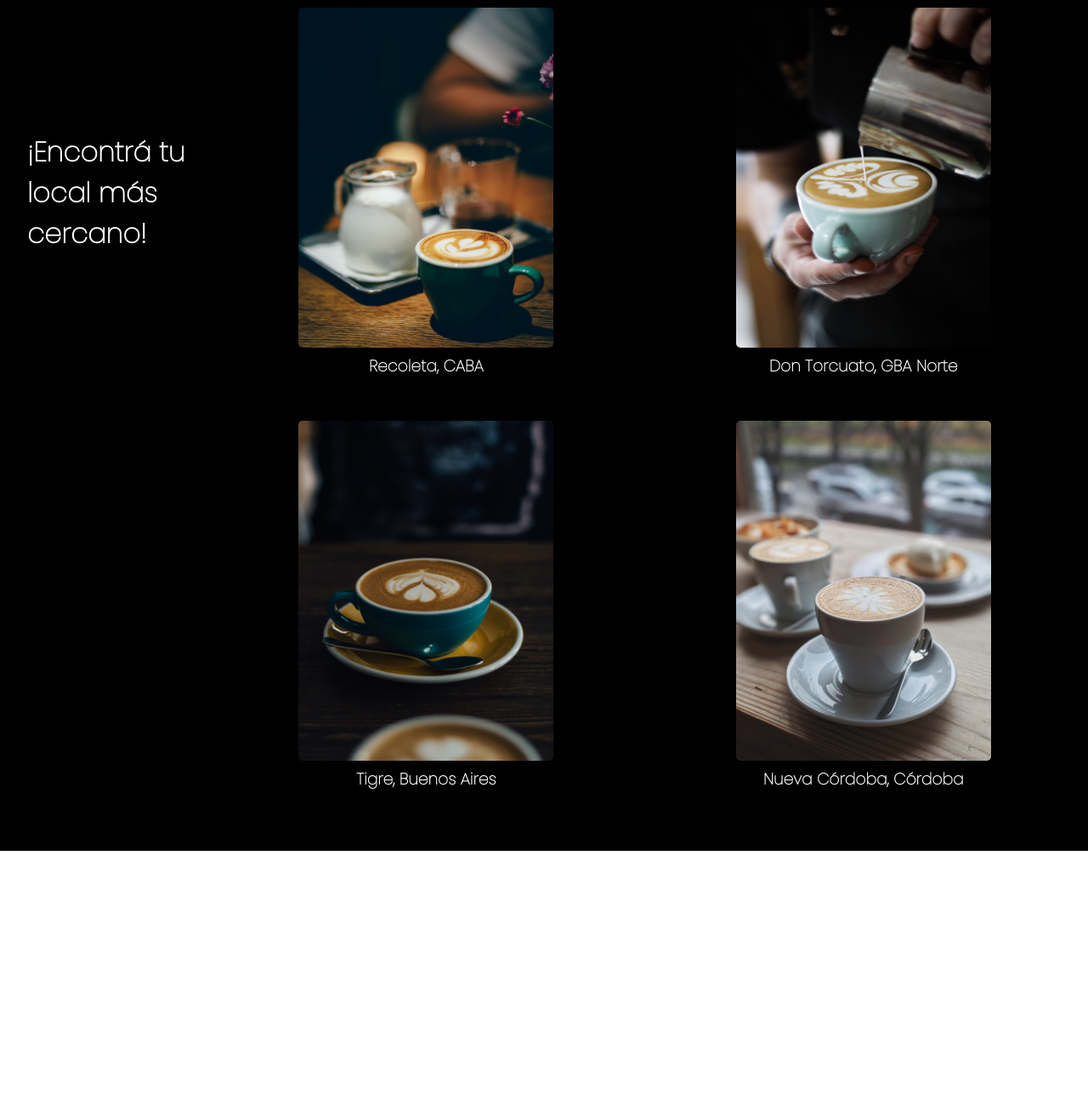
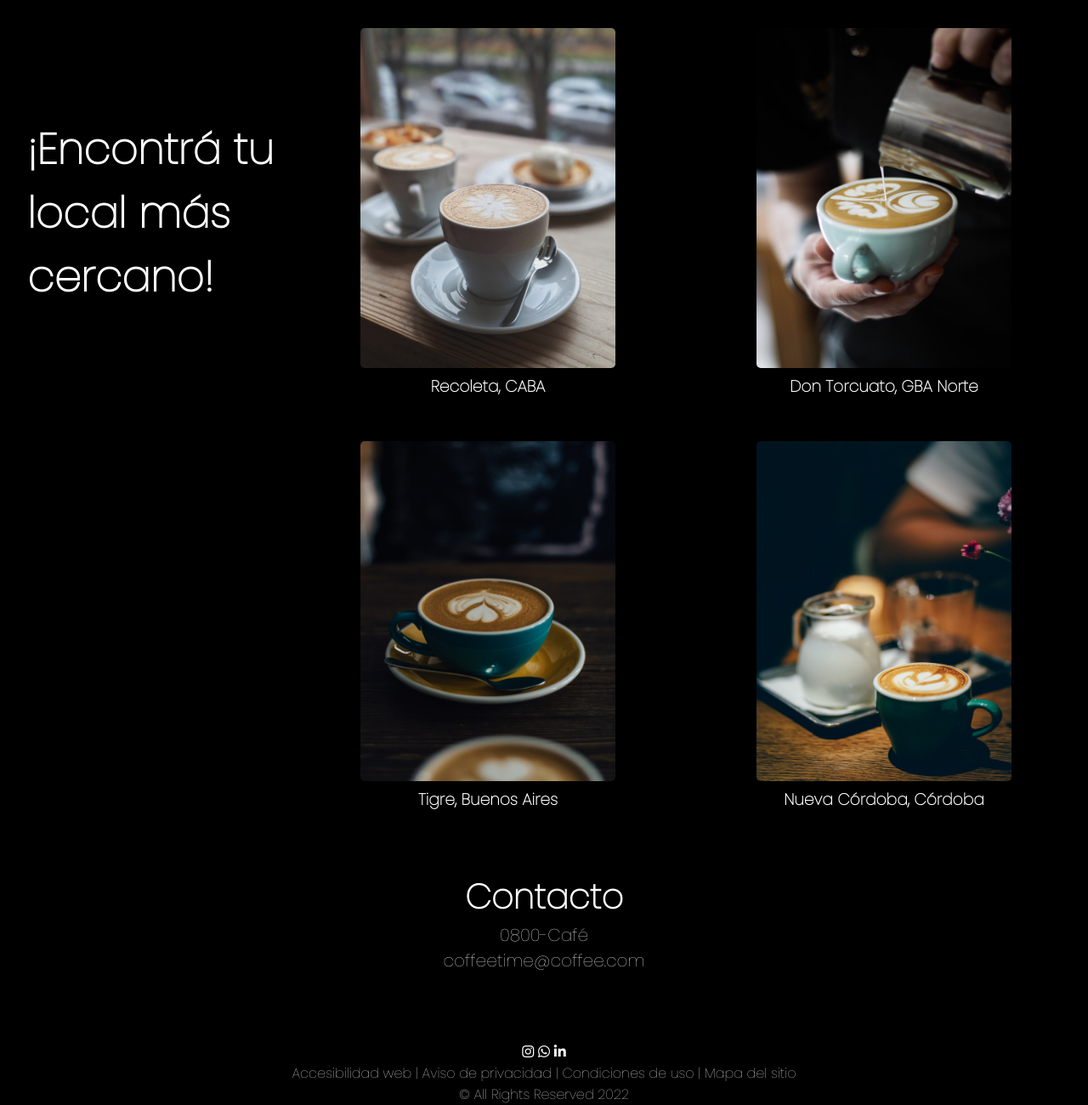
Before and after one commit to revcamila/CoffeeTime, a plain HTML site: page index.html in a window 1280 px wide. Shown: the part 1498-2798 px from the top of the page at 85% size. Before the commit the page ends 2499 px from the top, so only its background shows below. Drawn offline with nearby package versions, Linux system fonts and the light colour scheme.

Commit message:
Contact & footer

```diff
--- a/index.html
+++ b/index.html
@@ -58,7 +58,7 @@
         </section>
         <!-- about-us -->
         <section class="section" id="about-us">
-            <h2 class="about-title animate__animated animate__bounceIn">Sobre Nosotros</h2>
+            <h2 class="about-title">Sobre Nosotros</h2>
             <div class="about-container">
                 <p class="about-text">
                     Café de especialidad para que disfrutes en nuestros locales o en la comodidad
@@ -66,13 +66,13 @@
                     Contamos con un servicio de delivery para llevarte el más sabroso café sin que tengas que
                     moverte de tu casa!</br></p>
             </div>
-            <img src="./img/coffeeglass.png" class="about-img  animate__animated animate__swing" />
+            <img src="./img/coffeeglass.png" class="about-img" />
             </div>
         </section>
 
         <section class="section" id="store">
             <div class="title-container">
-                <h2 class="section-title">¡Encontrá tu local más cercano!</h2>
+                <h2 class="store-title">¡Encontrá tu local más cercano!</h2>
             </div>
             <div class="store-container">
                 <div class="store-card">
@@ -84,7 +84,7 @@
                     <h3 class="store-location">Lomas de Zamora, GBA Sur</h2>
                 </div>
                 <div class="store-card">
-                    <img src="./img/locales2.jpg" class="store-img" />
+                    <img src="./img/locales5.jpg" class="store-img" />
                     <h3 class="store-location">Recoleta, CABA</h2>
                 </div>
                 <div class="store-card">
@@ -96,13 +96,39 @@
                     <h3 class="store-location">Tigre, Buenos Aires</h2>
                 </div>
                 <div class="store-card">
-                    <img src="./img/locales5.jpg" class="store-img" />
+                    <img src="./img/locales2.jpg" class="store-img" />
                     <h3 class="store-location">Nueva Córdoba, Córdoba</h2>
                 </div>
+            </div>
+        </section>
+
+        <!--Contacto-->
+        <section class="contact">
+            <div class="contact-info">
+                <h2 class="contact-title">Contacto</h2>
+                    <a>0800-Café</a>
+                 <p>coffeetime@coffee.com</p>
             </div>
 
         </section>
     </main>
+
+    <!--Footer-->
+    <footer>
+        <div class="info-container">
+
+            <div class="social">
+                <i class="fa-brands fa-instagram"></i>
+                <i class="fa-brands fa-whatsapp"></i>
+                <i class="fa-brands fa-linkedin-in"></i>
+            </div>
+            <div class="footer-info">
+                <p>Accesibilidad web | Aviso de privacidad | Condiciones de uso | Mapa del sitio</p>
+            </div>
+            <div class="legales">
+                <p>© All Rights Reserved 2022</p>
+            </div>
+    </footer>
 </body>
 
 </html>
--- a/style.css
+++ b/style.css
@@ -1,8 +1,8 @@
 @import url('https://fonts.googleapis.com/css2?family=Nanum+Gothic&family=Poppins:wght@100&display=swap');
 
 * {
-   margin: 0;
-   padding: 0;
+   margin: 0 auto;
+   padding: 0 auto;
    box-sizing: border-box;
    font-family: 'Poppins';
    color: white;
@@ -28,20 +28,19 @@ body {
 .section-title {
    font-weight: bold;
    font-size: 32px;
-
 }
 
 .content {
-   position: relative;
    width: 100%;
    display: flex;
    justify-content: space-between;
    align-items: center;
    text-align: center;
+   margin: 0 auto;
+   padding: 0 auto;
 }
 
 /* Header */
-
 
 header {
    background-color: var(--black);
@@ -113,8 +112,6 @@ header {
    color: white;
 }
 
-
-
 .logo-container {
    height: 100%;
    display: flex;
@@ -145,9 +142,6 @@ main {
    background-color: #000000;
 }
 
-.content {
-
-}
 
 .section {
    display: flex;
@@ -156,7 +150,7 @@ main {
    margin: 0 auto;
    padding: 70px 0px;
    width: 95%;
-   max-width: 1300px;
+   /*max-width: 1300px;*/
 }
 
 .description-container {
@@ -211,18 +205,26 @@ button:hover {
 
 /* About US */
 
+#about-us {
+   display: flex;
+   padding-bottom: 8rem;
+}
+
 .about-container {
    display: flex;
-   flex-direction: row;
 }
 
 .about-title {
    text-align: center;
-   align-items: flex-start;
    padding: auto;
    margin: auto;
    font-size: 50px;
-   font-weight:900;
+   font-weight: 900;
+   align-items: center;
+   display: flex;
+   height: 100px;
+   justify-content: center;
+   width: 200px;
 }
 
 .about-img {
@@ -265,3 +267,46 @@ button:hover {
    margin: 0 auto;
    padding: 0 auto;
 }
+
+.title-container {
+  align-items: center;
+  display: flex;
+  justify-content: center;
+}
+
+.store-title {
+
+   font-size: 50px;
+}
+
+
+/* Contacto */
+
+.contact-title {
+   font-size: 40px;
+
+}
+
+.contact {
+   margin: 0 auto;
+   padding: 0 auto;
+   text-align: center;
+   font-size: 20px;
+   list-style: none;
+}
+
+/* Footer */
+
+
+footer {
+
+  background-color: var(--black);
+  border-top: 10px var(--coffee);
+  text-align: center;
+  margin: 0 auto;
+  padding-top: 5rem;
+}
+
+.social {
+   gap: 3rem;
+}
```
Also changed, not shown: img/footer.jpg (renamed from img/cafe6l.jpg). Lines whose indentation alone changed are shown as unchanged.
